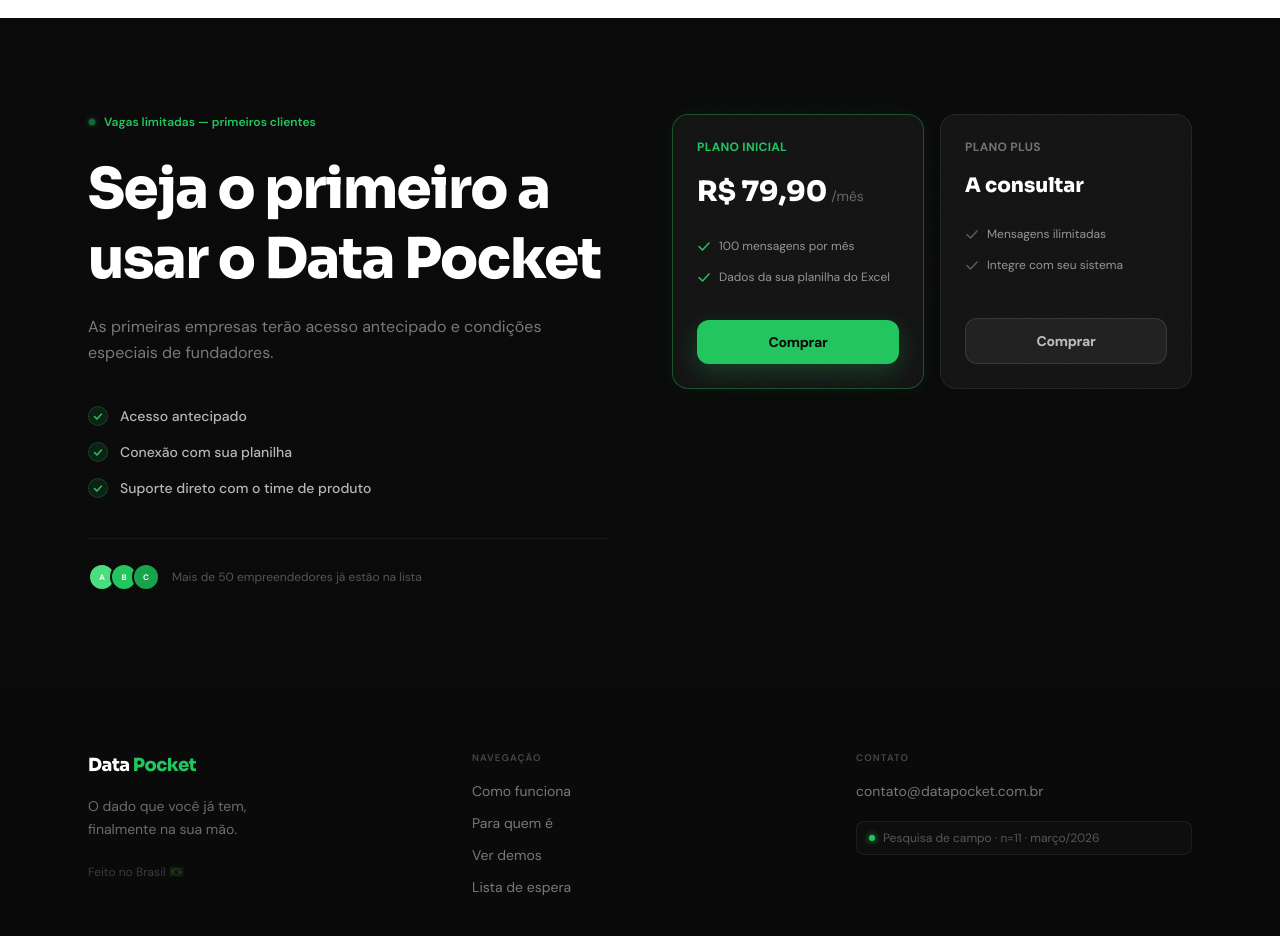
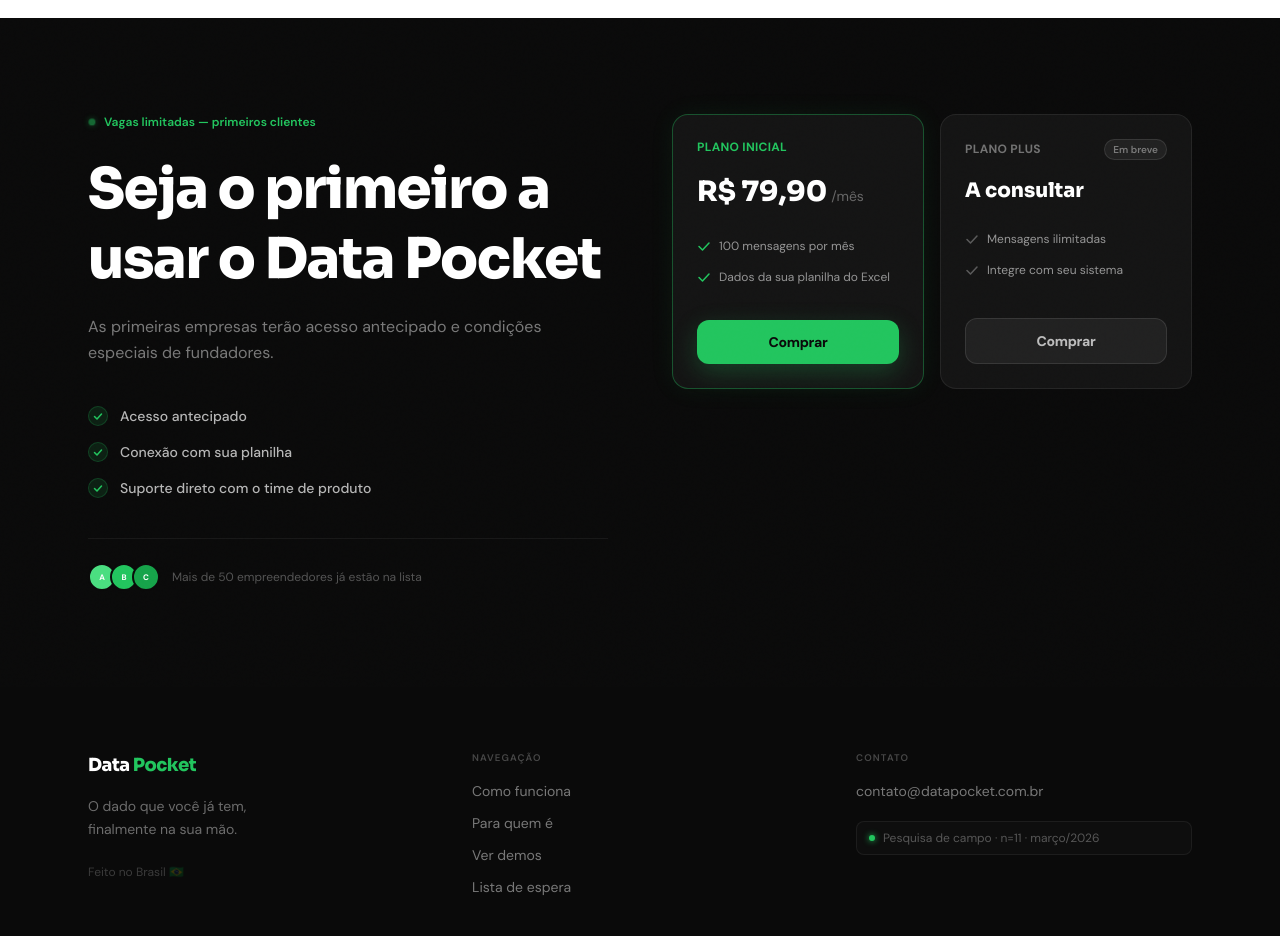
Before and after one commit to GeovaniLima/data-pocket, a Next.js app: page / in a window 1280 px wide. Shown: the part 5720-6656 px from the top of the page. Built offline with nearby package versions, Linux system fonts and the light colour scheme.

Commit message:
correcao

```diff
--- a/src/components/WaitlistForm.tsx
+++ b/src/components/WaitlistForm.tsx
@@ -7,9 +7,14 @@
 type OrderData = { nome: string; negocio: string; telefone: string };
 const INITIAL_ORDER: OrderData = { nome: "", negocio: "", telefone: "" };
 
-const plans = [
+type PlanConfig = {
+  id: Plan; name: string; price: string; period: string;
+  badge: string | null; features: string[]; cta: string; highlight: boolean;
+};
+
+const plans: PlanConfig[] = [
   {
-    id: "inicial" as Plan,
+    id: "inicial",
     name: "Plano Inicial",
     price: "R$ 79,90",
     period: "/mês",
@@ -19,10 +24,11 @@
     highlight: true,
   },
   {
-    id: "plus" as Plan,
+    id: "plus",
     name: "Plano Plus",
     price: "A consultar",
     period: "",
+    badge: "Em breve",
     features: ["Mensagens ilimitadas", "Integre com seu sistema"],
     cta: "Comprar",
     highlight: false,
```
